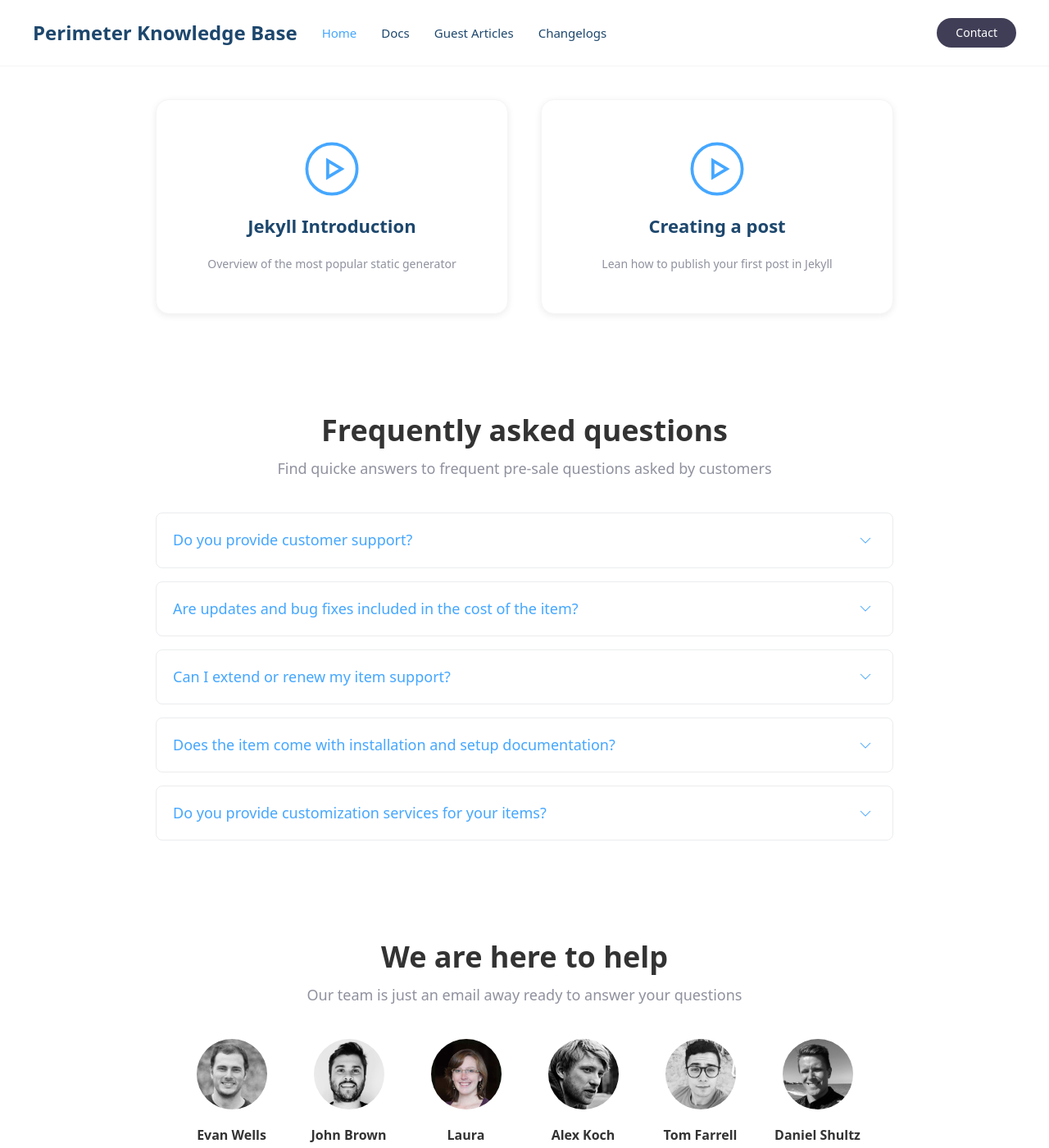
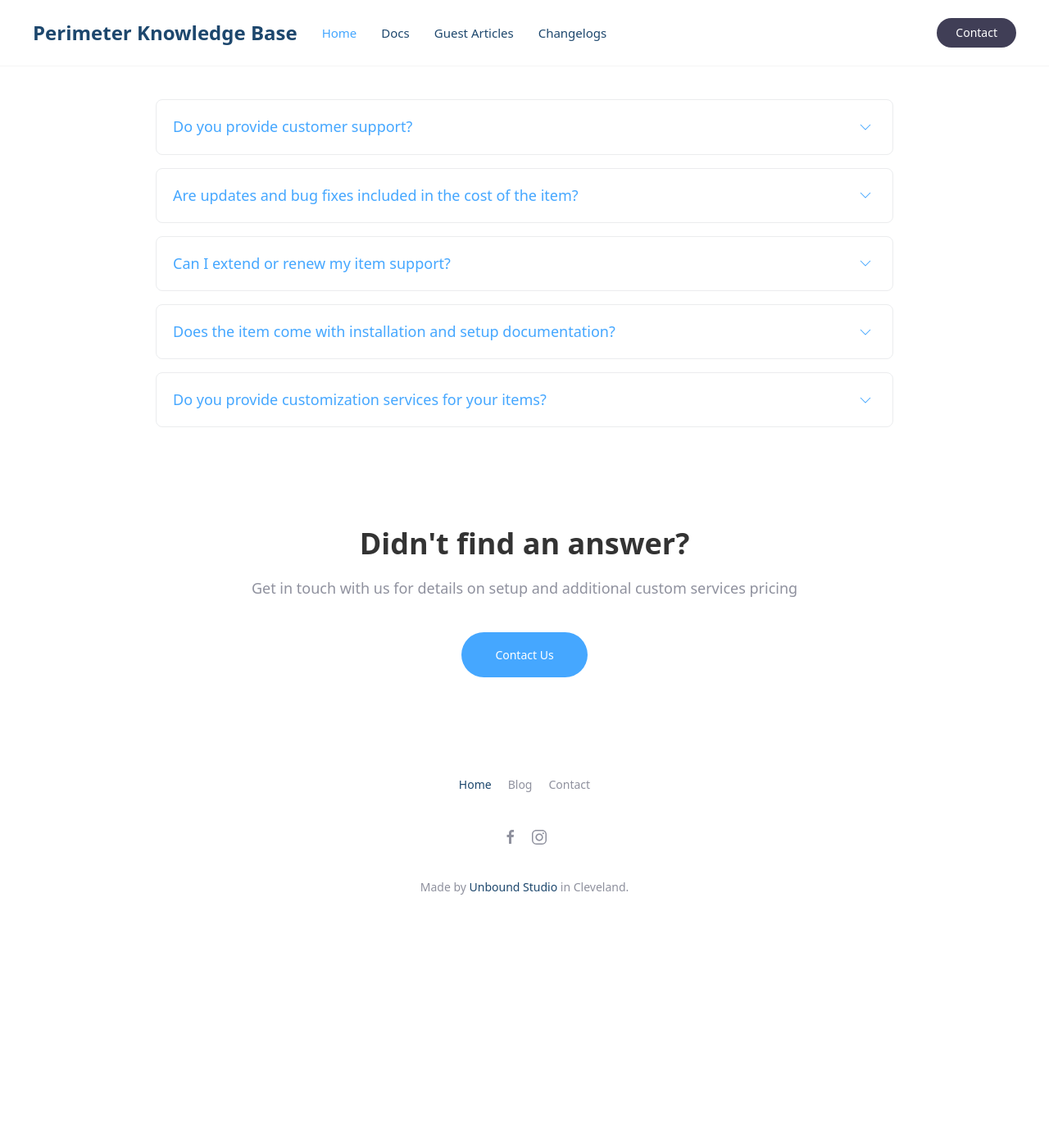
Before and after one commit to josephwper/perimeterkb, a Jekyll site: the page built from index.md, in a window 1280 px wide and 1400 px high, scrolled down 1536 px. Shown: the whole window at 82% size. Built offline with Jekyll 4.4.1, drawn with Linux system fonts in a browser that asks for light colours; after the commit the page ends 2688 px from its top, so only the background shows below that; some of the changed text lies outside the part shown.

Commit message:
Cleaned up the page
Took out a few sections on the homepage to make it smaller and cleaner.

```diff
--- a/index.md
+++ b/index.md
@@ -12,10 +12,6 @@ hero:
 
 {% include featured.html tag="featured" title="Popular Articles" subtitle="Selected featured articles to get you started fast in Jekyll" %}
 
-{% include videos.html columns="2" title="Video Tutorials" subtitle="Watch screencasts to get you started fast with Jekyll" %}
-
 {% include faqs.html multiple="true" title="Frequently asked questions" category="presale" subtitle="Find quicke answers to frequent pre-sale questions asked by customers" %}
 
-{% include team.html authors="evan, john, sara, alex, tom, daniel" title="We are here to help" subtitle="Our team is just an email away ready to answer your questions" %}
-
 {% include cta.html title="Didn't find an answer?" button_text="Contact Us" button_url="/contact/" subtitle="Get in touch with us for details on setup and additional custom services pricing" %}
```
